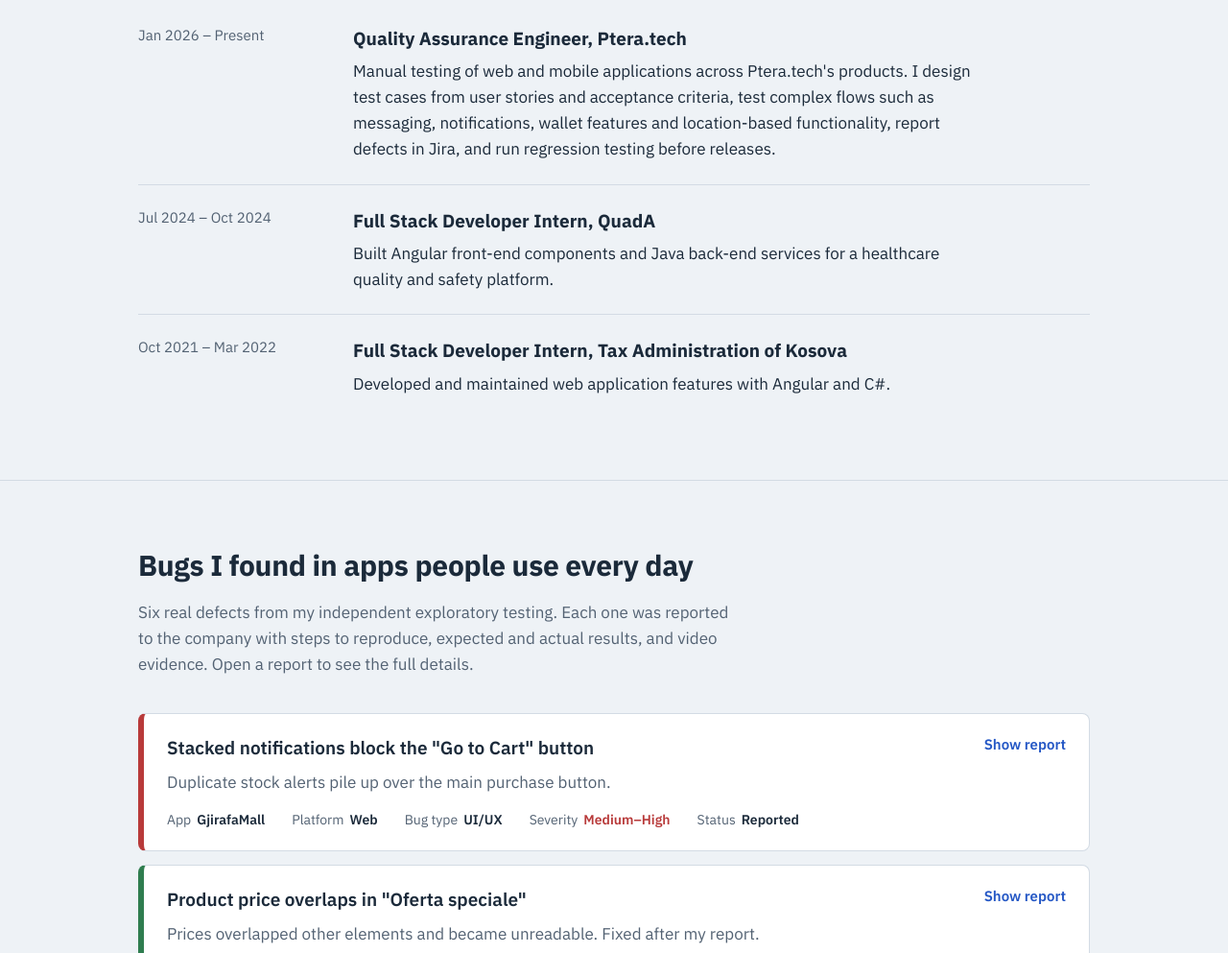
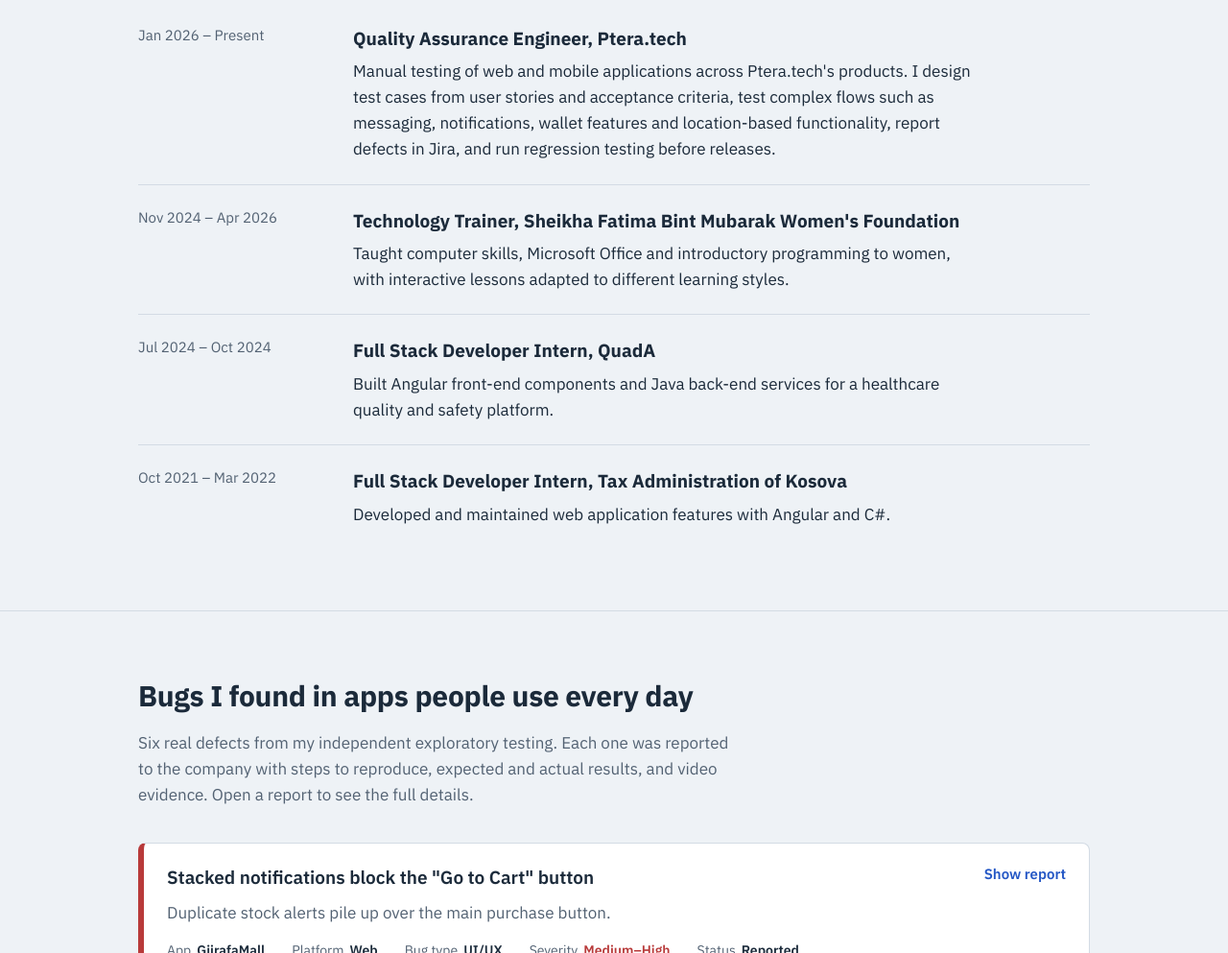
Before and after one commit to rinesam/rinesam.github.io, a plain HTML site: page index.html in a window 1280 px wide. Shown: the part 1077-2070 px from the top of the page at 96% size. Drawn offline with Linux system fonts and the light colour scheme.

Commit message:
Update index.html

```diff
--- a/index.html
+++ b/index.html
@@ -234,6 +234,13 @@
           <div>
             <h3>Quality Assurance Engineer, Ptera.tech</h3>
             <p>Manual testing of web and mobile applications across Ptera.tech's products. I design test cases from user stories and acceptance criteria, test complex flows such as messaging, notifications, wallet features and location-based functionality, report defects in Jira, and run regression testing before releases.</p>
+          </div>
+        </li>
+        <li>
+          <div class="when">Nov 2024 – Apr 2026</div>
+          <div>
+            <h3>Technology Trainer, Sheikha Fatima Bint Mubarak Women's Foundation</h3>
+            <p>Taught computer skills, Microsoft Office and introductory programming to women, with interactive lessons adapted to different learning styles.</p>
           </div>
         </li>
         <li>
```
